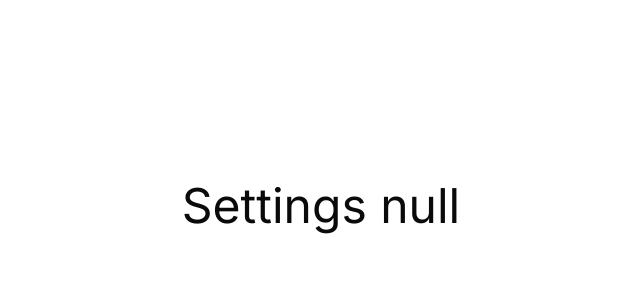
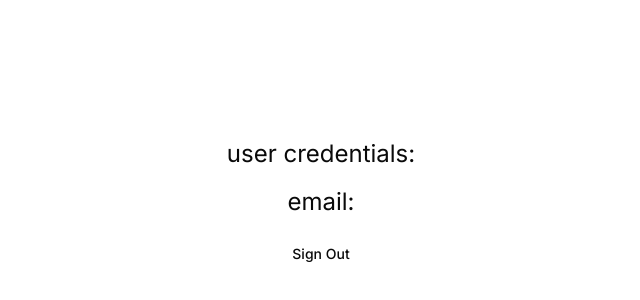
Before and after one commit to taurusilver7/next-auth, a Next.js app: page /settings in a window 1280 px wide. Shown: the part 194-494 px from the top of the page, without its empty margins (319-959 px from the left). Built offline with nearby package versions, Linux system fonts and the light colour scheme; no server answers.

Commit message:
sample settings

```diff
--- a/app/(protected)/settings/page.tsx
+++ b/app/(protected)/settings/page.tsx
@@ -1,10 +1,26 @@
-import { auth } from "@/auth";
+import { auth, signOut } from "@/auth";
+import { Button } from "@/components/ui/button";
 
 const Settings = async () => {
 	const session = await auth();
 	return (
-		<div className="flex h-full justify-center items-center text-5xl">
-			Settings {JSON.stringify(session)}
+		<div className="flex flex-col h-full gap-4 justify-center items-center text-2xl">
+			<div>user credentials: {JSON.stringify(session?.user?.name)}</div>
+			<div className="block">
+				email: {JSON.stringify(session?.user?.email)}
+			</div>
+
+			<form
+				action={async () => {
+					"use server";
+
+					await signOut();
+				}}
+			>
+				<Button type="submit" variant="ghost" size="lg">
+					Sign Out
+				</Button>
+			</form>
 		</div>
 	);
 };
```
